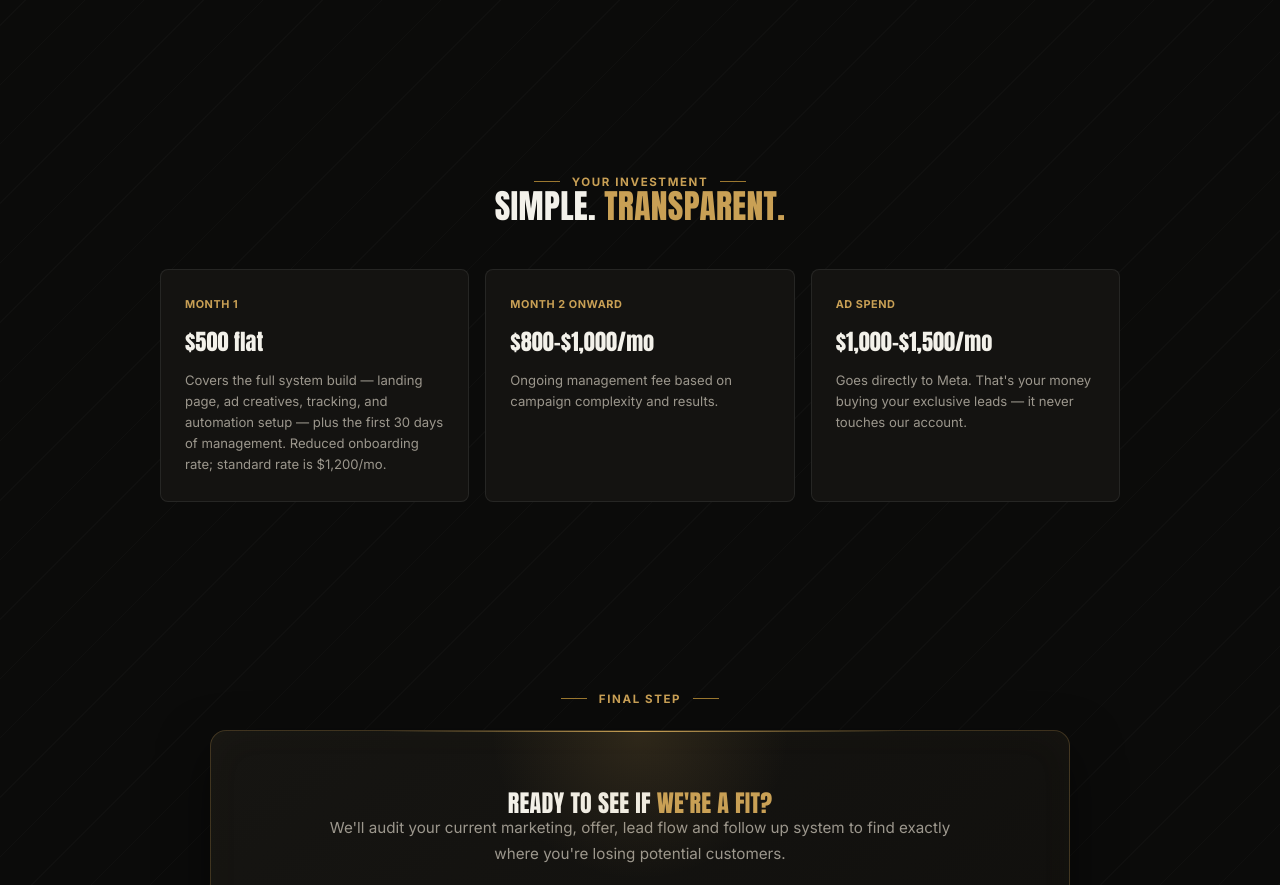
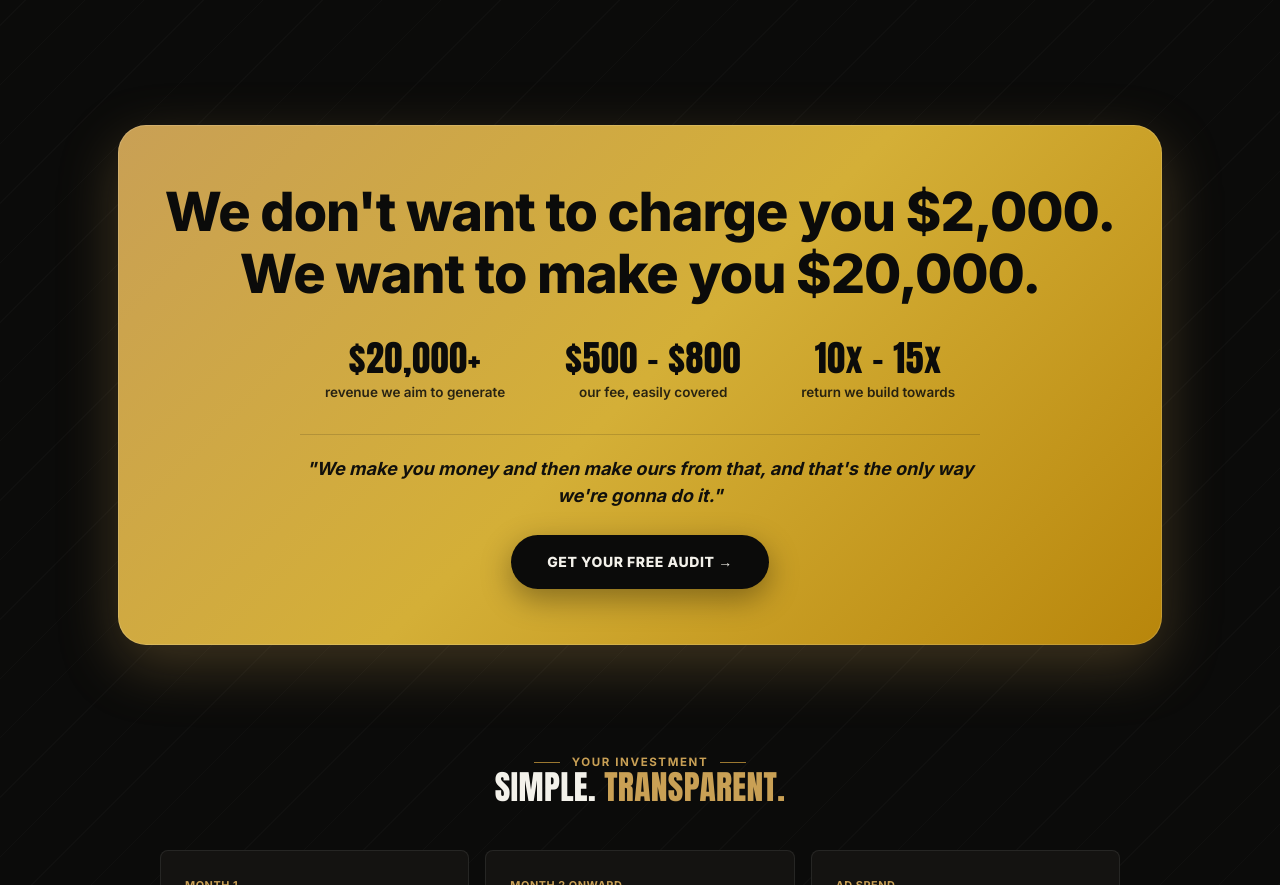
Before and after one commit to romanadnan1039/MRA-MARKETING, a plain HTML site: page index.html in a window 1280 px wide. Shown: the part 10251-11136 px from the top of the page. Drawn offline with Linux system fonts and the light colour scheme; a script that the page names is missing.

Commit message:
feat: add high-converting gold value banner before packages section

```diff
--- a/index.html
+++ b/index.html
@@ -1286,6 +1286,102 @@
   color: #9c978d;
   line-height: 1.45;
   margin: 0;
+}
+
+
+/* ========================================================
+   GOLD PHILOSOPHY CARD (BEFORE PACKAGES)
+   ======================================================== */
+.value-philosophy-sec {
+  padding: 40px 0 20px;
+}
+.gold-philosophy-card {
+  background: linear-gradient(135deg, #C9A055 0%, #D4AF37 50%, #B8860B 100%);
+  border-radius: 28px;
+  padding: 56px 40px;
+  text-align: center;
+  color: #11100C;
+  box-shadow: 0 20px 60px rgba(201,160,85,0.28), 0 0 0 1px rgba(255,255,255,0.15) inset;
+  position: relative;
+  overflow: hidden;
+}
+.gold-card-title {
+  font-family: 'Inter', -apple-system, BlinkMacSystemFont, sans-serif !important;
+  font-size: clamp(30px, 4.8vw, 54px) !important;
+  font-weight: 800 !important;
+  color: #0B0B0A !important;
+  line-height: 1.15 !important;
+  letter-spacing: -0.02em !important;
+  margin-bottom: 34px !important;
+  text-transform: none !important;
+}
+.gold-metrics-row {
+  display: flex;
+  justify-content: center;
+  align-items: center;
+  gap: clamp(20px, 5vw, 60px);
+  margin-bottom: 30px;
+  flex-wrap: wrap;
+}
+.gold-metric-item {
+  text-align: center;
+}
+.gold-metric-item .metric-num {
+  font-family: 'Anton', sans-serif;
+  font-size: clamp(26px, 3.2vw, 36px);
+  color: #0B0B0A;
+  line-height: 1.1;
+  letter-spacing: 0.02em;
+}
+.gold-metric-item .metric-lbl {
+  font-size: 13.5px;
+  color: rgba(11,11,10,0.85);
+  font-weight: 600;
+  margin-top: 4px;
+}
+.gold-card-subline {
+  font-size: clamp(15px, 2vw, 18px);
+  font-weight: 700;
+  color: #11100C;
+  line-height: 1.5;
+  max-width: 680px;
+  margin: 0 auto;
+  padding-top: 20px;
+  border-top: 1px solid rgba(11,11,10,0.15);
+  font-style: italic;
+}
+.gold-card-cta-btn {
+  display: inline-flex;
+  align-items: center;
+  justify-content: center;
+  gap: 10px;
+  background: #0B0B0A;
+  color: #F3F1EA;
+  font-family: 'Inter', sans-serif;
+  font-size: 14px;
+  font-weight: 800;
+  letter-spacing: 0.04em;
+  padding: 16px 36px;
+  border-radius: 999px;
+  text-decoration: none;
+  box-shadow: 0 10px 30px rgba(0,0,0,0.35);
+  transition: all 0.2s ease;
+}
+.gold-card-cta-btn:hover {
+  transform: translateY(-3px) scale(1.02);
+  background: #000;
+  color: #fff;
+  box-shadow: 0 14px 40px rgba(0,0,0,0.5);
+}
+@media (max-width: 640px) {
+  .gold-philosophy-card {
+    padding: 38px 20px;
+    border-radius: 20px;
+  }
+  .gold-metrics-row {
+    flex-direction: column;
+    gap: 16px;
+  }
 }
 
 </style>
@@ -2127,6 +2223,49 @@ function updateRoiCalc() {
   </div>
 </section>
 
+<!-- HIGH CONVERTING GOLD VALUE BANNER (BEFORE PACKAGES) -->
+<section class="value-philosophy-sec">
+  <div class="wrap">
+    <div class="gold-philosophy-card">
+
+      <!-- Big Headline -->
+      <h2 class="gold-card-title">
+        We don't want to charge you $2,000.<br>
+        We want to make you $20,000.
+      </h2>
+
+      <!-- 3 Key Metric Anchors -->
+      <div class="gold-metrics-row">
+        <div class="gold-metric-item">
+          <div class="metric-num">$20,000+</div>
+          <div class="metric-lbl">revenue we aim to generate</div>
+        </div>
+        <div class="gold-metric-item">
+          <div class="metric-num">$500 &ndash; $800</div>
+          <div class="metric-lbl">our fee, easily covered</div>
+        </div>
+        <div class="gold-metric-item">
+          <div class="metric-num">10x &ndash; 15x</div>
+          <div class="metric-lbl">return we build towards</div>
+        </div>
+      </div>
+
+      <!-- Core Philosophy Statement requested by user -->
+      <p class="gold-card-subline">
+        "We make you money and then make ours from that, and that's the only way we're gonna do it."
+      </p>
+
+      <!-- Action Button -->
+      <div style="margin-top: 26px;">
+        <a href="https://calendly.com/byromaan/30min" target="_blank" rel="noopener" class="gold-card-cta-btn">
+          GET YOUR FREE AUDIT &rarr;
+        </a>
+      </div>
+
+    </div>
+  </div>
+</section>
+
 <section class="investment">
   <div class="wrap">
     <div class="eyebrow">Your Investment</div>
```
